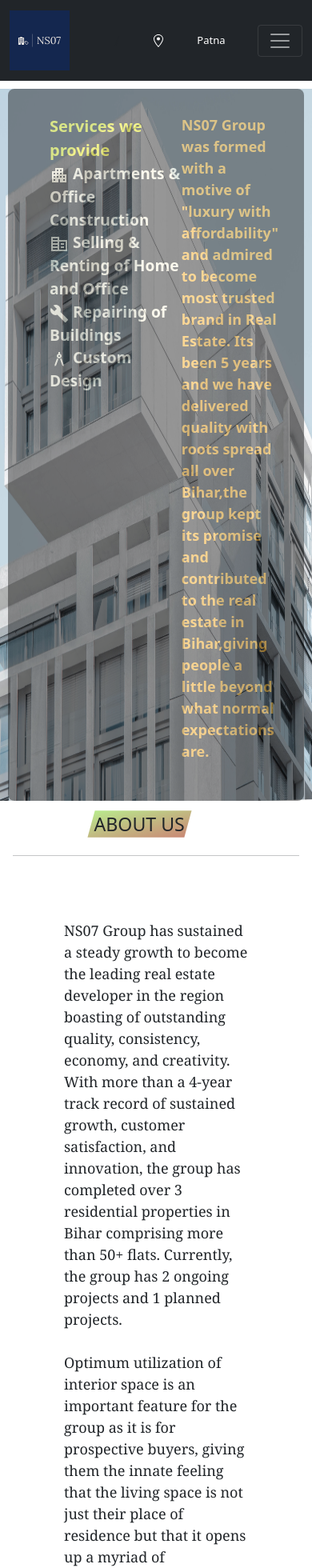
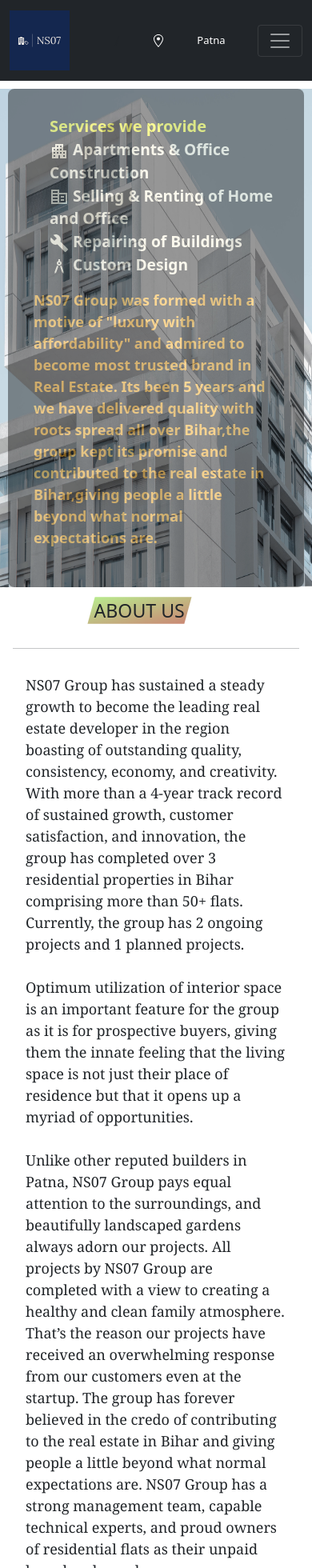
Before and after one commit to nikhilsinghns07/nsgrouprealestate, a React (Create React App) app in the folder client/: page /aboutus in a window 390 px wide. Shown: the top 1960 px of the page at 80% size. Built offline with nearby package versions, Linux system fonts and the light colour scheme.

Commit message:
UI Bug Fixes

```diff
--- a/client/src/components/Chairman.js
+++ b/client/src/components/Chairman.js
@@ -6,9 +6,9 @@
 const Chairman = () => {
     return (
         <React.Fragment>
-            <div className={classes.chairmanContainer}>
+            <section className={classes.chairmanContainer}>
                 <Image src={ns} className={classes.img}/>
-                <p className={classes.message}>
+                <div className={classes.message}>
                     We started over five years ago with a simple mission – ” To deliver reliable and
                     high-quality housing and commercials thereby making a difference in the life of
                     every person and uplifting society benchmarks.” <br/> <br/>
@@ -23,8 +23,8 @@
                     <p style={{textAlign:'right',fontWeight:'bold',margin:2}}>
                         Nikhil Singh
                     </p>
-                </p>
-            </div>
+                </div>
+            </section>
         </React.Fragment>
     )
 }
--- a/client/src/components/Footer.js
+++ b/client/src/components/Footer.js
@@ -27,7 +27,7 @@
                     <Stack direction={{ xs: 'column', sm: 'row' }} spacing={{ xs: 1, sm: 2, md: 4 }}>
                         <CallIcon color="primary"/> <span style={{color:'whitesmoke'}}> Call US</span>
                         <Item>+919955395131</Item>
-                        <Item>+8804058270</Item>
+                        <Item>+918804058270</Item>
                     </Stack>
                     <br/>
                     <Stack direction={{ xs: 'column', sm: 'row' }} spacing={{ xs: 1, sm: 2, md: 4 }}>
--- a/client/src/components/style.module.css
+++ b/client/src/components/style.module.css
@@ -78,5 +78,25 @@
         margin-left: 0%;
         font-size: small;
     }
+    .chairmanContainer{
+      display:flex;
+      flex-direction: column;
+      justify-content:center;
+
+    }
+    .message{
+      margin: 10px;
+      width: 90%;
+    }
+    .img{
+      height:max-content;
+      width: 90%;
+    }
+    .whyus {
+      margin: 2rem;
+      font-weight: 300;
+      font-size: large;
+      font-family:Cambria, Cochin, Georgia, Times, 'Times New Roman', serif
+    }
 
 }
--- a/client/src/pages/AboutUs.js
+++ b/client/src/pages/AboutUs.js
@@ -31,11 +31,11 @@
 
             </section>
             <section id="about">
-                <p className={classes.headertitle}>
-                    <h3>
+                <h3 className={classes.headertitle}>
+                    <p>
                         <span className={classes.highlight}>ABOUT US</span>
-                    </h3>
-                </p>
+                    </p>
+                </h3>
                 <Divider variant="middle"/>
             <p className={classes.para}>
                 NS07 Group has sustained a steady growth to become the leading real estate developer in the region boasting of outstanding
@@ -70,11 +70,11 @@
                 and that is not something beyond the limitations of an average Indian buyer. <br/> <br/>
             </p>
             </section>
-            <p className={classes.headertitle}>
-                    <h3>
+            <h3 className={classes.headertitle}>
+                    <p>
                         <span className={classes.highlight}>WHY US ?</span>
-                    </h3>
-                </p>
+                    </p>
+                </h3>
             <Divider variant="middle"/>
             <Whyus />
             <Footer />
--- a/client/src/pages/Contact.js
+++ b/client/src/pages/Contact.js
@@ -47,11 +47,11 @@
 
     return (
         <React.Fragment>
-            <p className={classes.headertitle}>
-                    <h3>
+            <h3 className={classes.headertitle}>
+                    <p>
                         <span className={classes.highlight}>CONTACT US</span>
-                    </h3>
-                </p>
+                    </p>
+                </h3>
             <Divider variant="middle"/>
             <Card className={classes.card}>
 
--- a/client/src/pages/Home.js
+++ b/client/src/pages/Home.js
@@ -16,11 +16,11 @@
             <div className={classes.intro}>
                 <img src={building} className={classes.building} alt='buildng'></img>
             </div>
-            <p className={classes.headertitle}>
-                <h3>
+            <h3 className={classes.headertitle}>
+                <p>
                     <span className={classes.highlight}>CHAIRMAN'S DESK</span>
-                </h3>
-            </p>
+                </p>
+            </h3>
             <Chairman />
             <Carousel fade className={classes.carousel}>
                 <Carousel.Item>
@@ -48,11 +48,11 @@
                     manage the process from start to finish, so you can remain clear-headed.
                 </Card.Body>
             </Card>
-            <p className={classes.headertitle}>
-                <h3>
+            <h3 className={classes.headertitle}>
+                <p>
                     <span className={classes.highlight}>Our Happy Clients</span>
-                </h3>
-            </p>
+                </p>
+            </h3>
             <Divider variant='middle'/>
             <FeedBack />
 
--- a/client/src/pages/style.module.css
+++ b/client/src/pages/style.module.css
@@ -69,12 +69,14 @@
 
 
 /* About */
+
 .img{
   background-image: url('../pics/pic2.jpg');
   background-repeat: no-repeat;
   background-attachment: fixed;
   background-size: 100% 100%;
 }
+
 .container{
   display: flex;
   flex-direction: row;
@@ -145,3 +147,44 @@
   box-sizing:content-box;
   background-color: orange;
 }
+
+
+
+@media only screen and (max-width: 480px) {
+  .img{
+    background-image: url('../pics/pic2.jpg');
+    background-repeat: no-repeat;
+    background-attachment: fixed;
+    background-size: 100% 100%;
+  }
+
+  .container{
+    display: flex;
+    flex-direction: column;
+    background-color:black;
+    opacity: 40%;
+    border-radius: 8px;
+  }
+
+  .services{
+    color: cornsilk;
+    font-weight: bolder;
+    font-size: larger;
+  }
+
+  .details {
+    width: 100%;
+    font-size: large;
+    font-weight: bolder;
+    color:orange;
+  }
+
+  .para {
+    margin: 2rem;
+    font-weight: 300;
+    font-size: large;
+    font-family:Cambria, Cochin, Georgia, Times, 'Times New Roman', serif
+  }
+
+
+}
```
Also changed, not shown: 1 other file (tests, documents, lock files or other folders).
